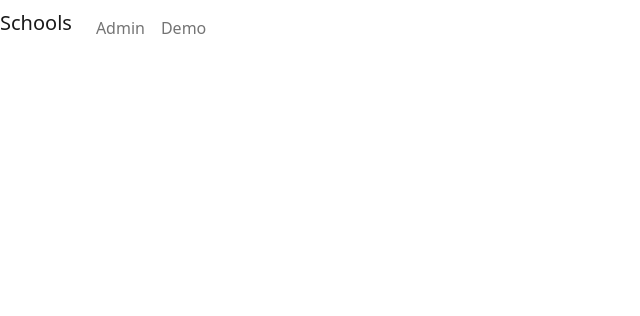
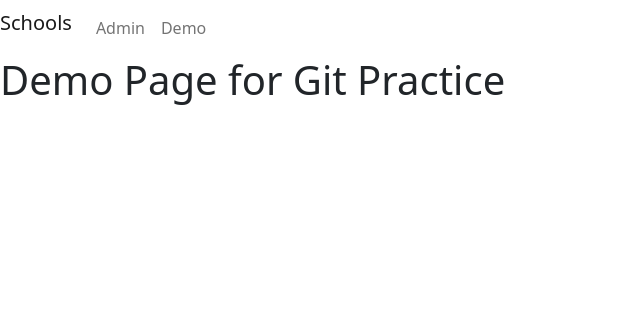
Before and after one commit to 0-Defalt-0/advcbv, a Django app: template templates/demo.html in a window 1280 px wide. Shown: the top 316 px of the page, without its empty margins (0-640 px from the left). Run offline with Django 4.2, Linux system fonts and the light colour scheme; the template is opened without the code that fills it, so the values that code supplies are empty.

Commit message:
added title for demo page

```diff
--- a/templates/demo.html
+++ b/templates/demo.html
@@ -1,4 +1,7 @@
 {% extends 'base.html' %}
 
 {% block body_block %}
+	<h1>
+		Demo Page for Git Practice
+	</h1>
 {% endblock %}
```
